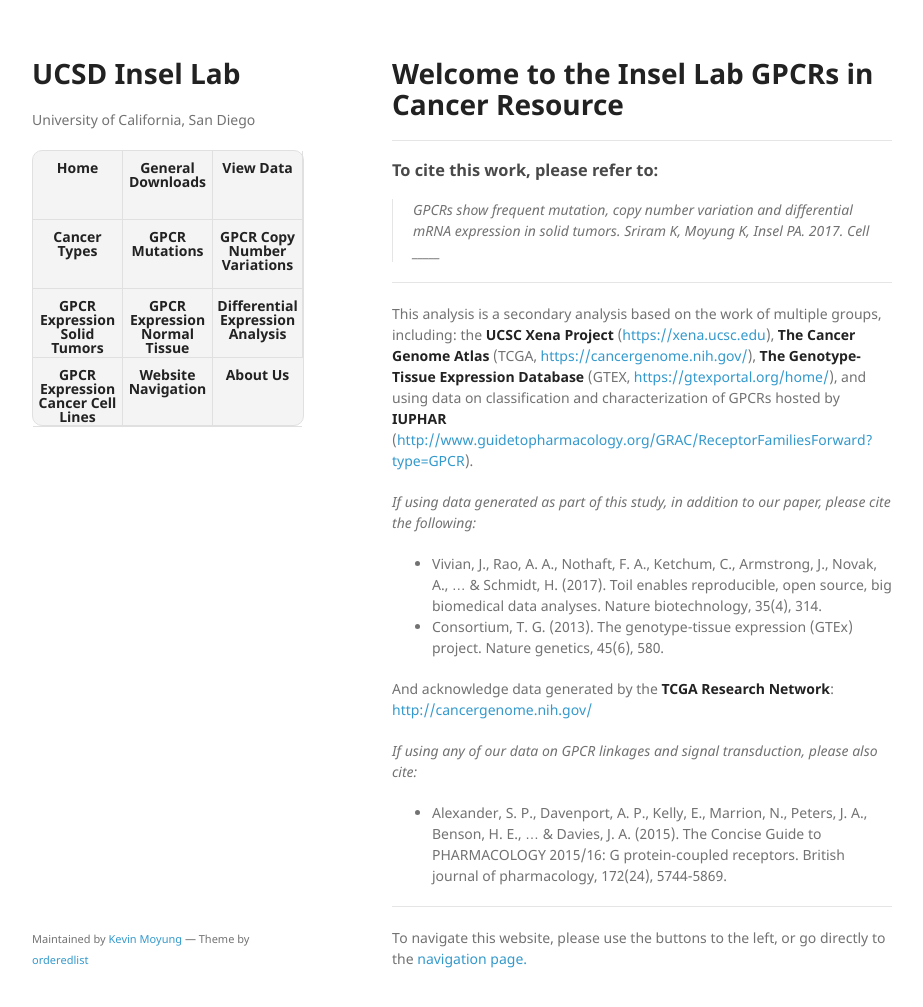
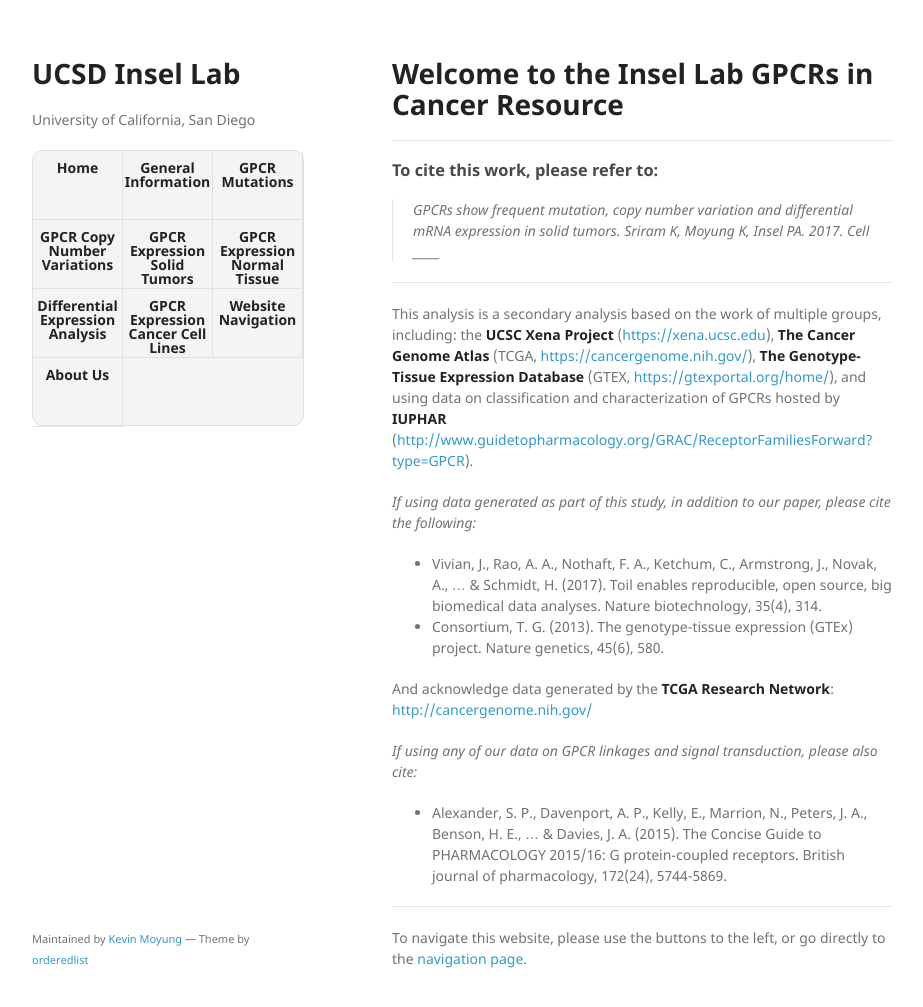
Before and after one commit to insellab/insellab.github.io, a Jekyll site: the page built from index.md, in a window 1280 px wide and 1039 px high. Shown: the top 1007 px of the window, without its empty margins (178-1101 px from the left). Built offline with Jekyll 4.4.1, drawn with Linux system fonts in a browser that asks for light colours; our own code applies the rules of GitHub Pages for plain Markdown files.

Commit message:
Update default.html

```diff
--- a/_layouts/default.html
+++ b/_layouts/default.html
@@ -28,9 +28,7 @@
         <!--{% if site.show_downloads %}-->
           <ul>
             <li><a href="https://insellab.github.io/"><strong>Home</strong></a></li>
-            <li><a href="https://insellab.github.io/data"><strong>General Downloads</strong></a></li>
-            <li><a href="https://insellab.github.io/visual"><strong>View Data</strong></a></li>
-            <li><a href="https://insellab.github.io/cancertypes"><strong>Cancer Types</strong></a></li>
+            <li><a href="https://insellab.github.io/data"><strong>General Information</strong></a></li>
             <li><a href="https://insellab.github.io/cancertypes"><strong>GPCR Mutations</strong></a></li>
             <li><a href="https://insellab.github.io/cancertypes"><strong>GPCR Copy Number Variations</strong></a></li>
             <li><a href="https://insellab.github.io/cancertypes"><strong>GPCR Expression Solid Tumors</strong></a></li>
```
